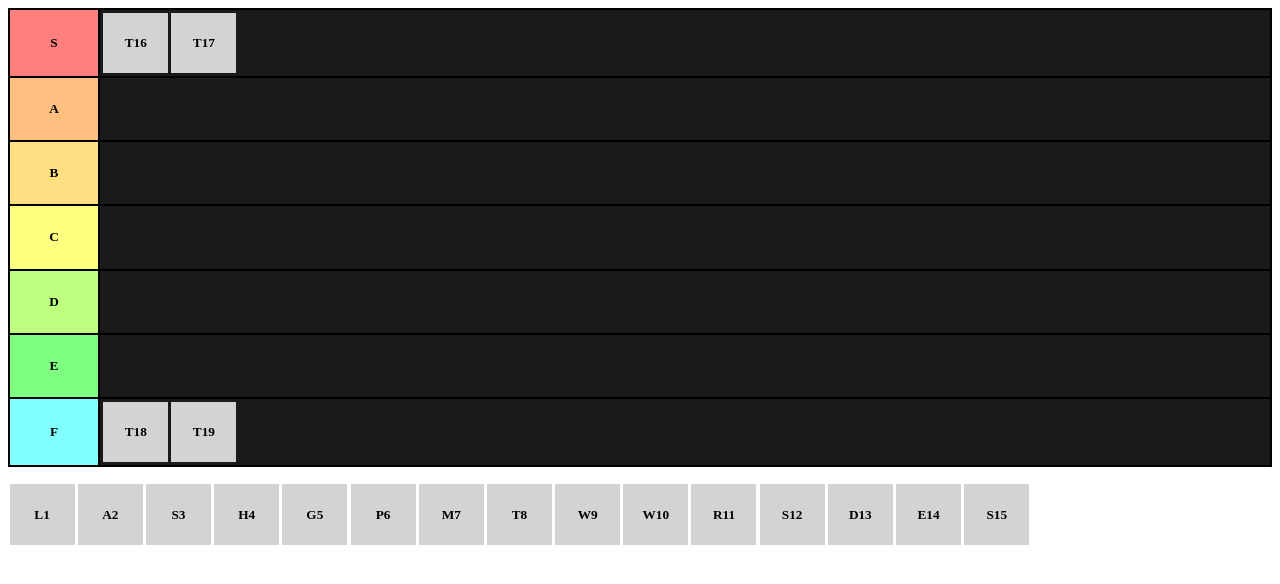
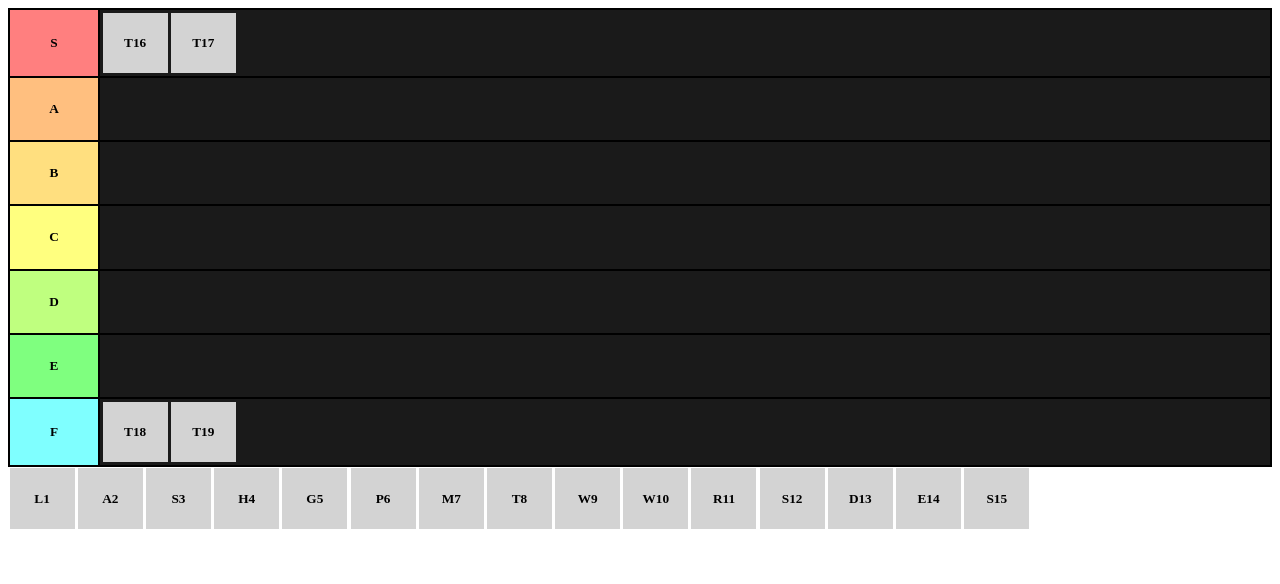
Before and after one commit to vincitaylaran/tier-list, a React (Create React App) app: page / in a window 1280 px wide. Shown: the top 584 px of the page. Built offline with nearby package versions, Linux system fonts and the light colour scheme.

Commit message:
fix visual bug when hovering draggable over droppable column

```diff
--- a/src/components/Table.js
+++ b/src/components/Table.js
@@ -4,6 +4,7 @@ import styled from "styled-components";
 import TableRow from "./TableRow";
 
 const StyledTable = styled.table`
+  background-color: #000;
   width: 100%;
 `;
 
--- a/src/components/TableRow.js
+++ b/src/components/TableRow.js
@@ -3,41 +3,44 @@ import styled from "styled-components";
 import { Droppable } from "react-beautiful-dnd";
 import Item from "./Item";
 
-const StyledTableRow = styled.tr`
-  background-color: ${(props) => props.backgroundColor};
+const StyledTableRow = styled.tr``;
+
+const ValueColumn = styled.td`
+  width: 7%;
+  text-align: center;
+  background-color: ${(props) => (props.color ? props.color : "lightgrey")};
 `;
 
-const ValueContainer = styled.td`
-  width: 7%;
-  text-align: center;
+const ItemsColumn = styled.td`
+  background-color: #1a1a1a;
 `;
 
-const ItemsContainer = styled.td`
+const ItemsContainer = styled.div`
+  display: flex;
   width: 100%;
-  padding-left: 0.1rem;
-  background-color: ${(props) => (props.isDraggingOver ? "white" : "#1A1A1A")};
 `;
 
+const ValueContainer = styled.div``;
+
 const ValueText = styled.h5``;
-
-const PlaceholderManager = styled.div`
-  display: inline-block;
-`;
 
 class TableRow extends Component {
   render() {
     return (
-      <StyledTableRow backgroundColor={this.props.color}>
+      <StyledTableRow>
+        <ValueColumn color={this.props.color}>
           <ValueContainer>
             <ValueText>{this.props.tierValue}</ValueText>
           </ValueContainer>
+        </ValueColumn>
         <Droppable droppableId={this.props.id} direction="horizontal">
           {(provided, snapshot) => (
-            <ItemsContainer
+            <ItemsColumn
               isDraggingOver={snapshot.isDraggingOver}
               ref={provided.innerRef}
               {...provided.droppableProps}
             >
+              <ItemsContainer>
                 {this.props.items.map((item, index) => {
                   return (
                     <Item
@@ -49,6 +52,7 @@ class TableRow extends Component {
                 })}
                 {provided.placeholder}
               </ItemsContainer>
+            </ItemsColumn>
           )}
         </Droppable>
       </StyledTableRow>
--- a/src/components/TierList.js
+++ b/src/components/TierList.js
@@ -10,11 +10,6 @@ import { DragDropContext } from "react-beautiful-dnd";
 import styled from "styled-components";
 
 const Container = styled.div``;
-
-const TableContainer = styled.div`
-  background-color: black;
-  margin-bottom: 1rem;
-`;
 
 class TierList extends Component {
   state = {
@@ -55,9 +50,7 @@ class TierList extends Component {
     return (
       <Container>
         <DragDropContext onDragEnd={this.onDragEnd}>
-          <TableContainer>
-            <Table data={this.state.rows} />
-          </TableContainer>
+          <Table data={this.state.rows} />
           <ItemsGrid
             data={this.state.items.gridMain.gridItems}
             id={this.state.items.gridMain.gridId}
```
Lines whose indentation alone changed are shown as unchanged.
